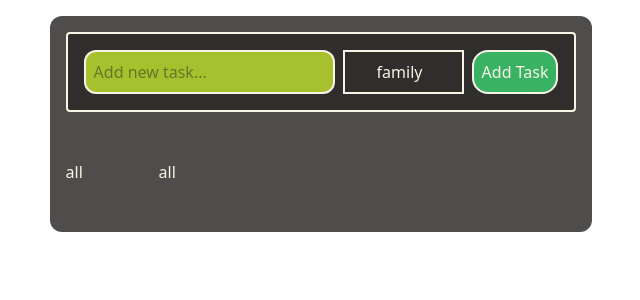
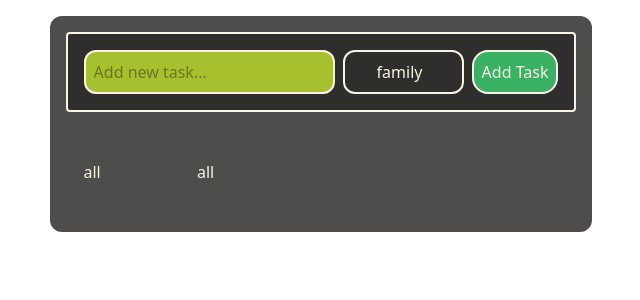
Before and after one commit to Belan-Mihail/ToDoApp, a React (Vite) app: page / in a window 1280 px wide. Shown: the top 300 px of the page, without its empty margins (319-959 px from the left). Built offline with nearby package versions, Linux system fonts and the light colour scheme.

Commit message:
add styles to select option in TodoForm

```diff
--- a/src/App.css
+++ b/src/App.css
@@ -1,7 +1,7 @@
 
 select {
-    appearance: none; /* hide custom element */
+    appearance: none; /* hide initial element */
     -webkit-appearance: none; /* For Safari */
     -moz-appearance: none; /* For Firefox */
-
+    text-align: center
   }
--- a/src/components/TodoForm.tsx
+++ b/src/components/TodoForm.tsx
@@ -25,14 +25,16 @@
   return (
     <form onSubmit={handleSubmit} className='p-4 m-4 flex gap-2 border-[#f8f4e5] border-2 rounded bg-[#292626cc]'>
       <input type="text" value={task} onChange={(e) => setTask(e.target.value)} placeholder='Add new task...' className='p-2 border-[#f8f4e5] border-2 bg-[#c5e62fcc] rounded-xl text-[#020920cc]'/>
-      <select value={category} onChange={(e) => setCategory(e.target.value as 'family' | 'work' | 'private')} className='px-8 border-[#f8f4e5] border-2'>
-        <option value="family">family</option>
-        <option value="work">work</option>
-        <option value="private">private</option>
+      <select value={category} onChange={(e) => setCategory(e.target.value as 'family' | 'work' | 'private')} className='px-8 border-[#f8f4e5] border-2 rounded-xl'>
+
+        <option className='bg-[#292626cc] text-left' value="family">family</option>
+        <option className='bg-[#292626cc] text-left' value="work">work</option>
+        <option className='bg-[#292626cc] text-left' value="private">private</option>
       </select>
       <button type='submit' className='p-2 border-[#f8f4e5] border-2 rounded-2xl bg-[#3dd472cc]'>Add Task</button>
     </form>
   )
 }
 
+
 export default TodoForm
```
